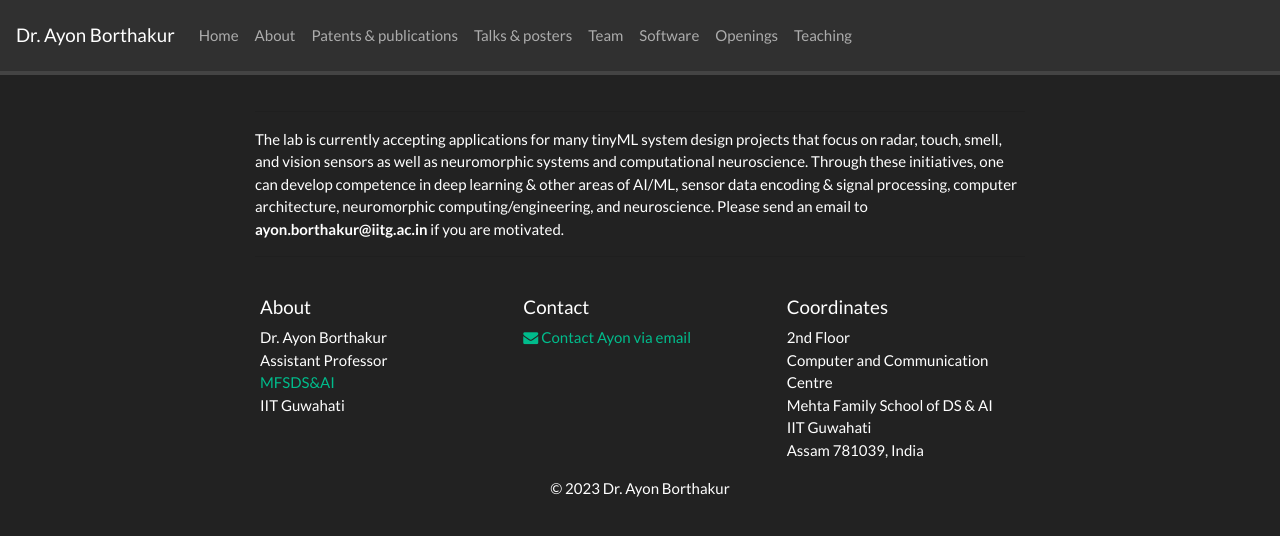
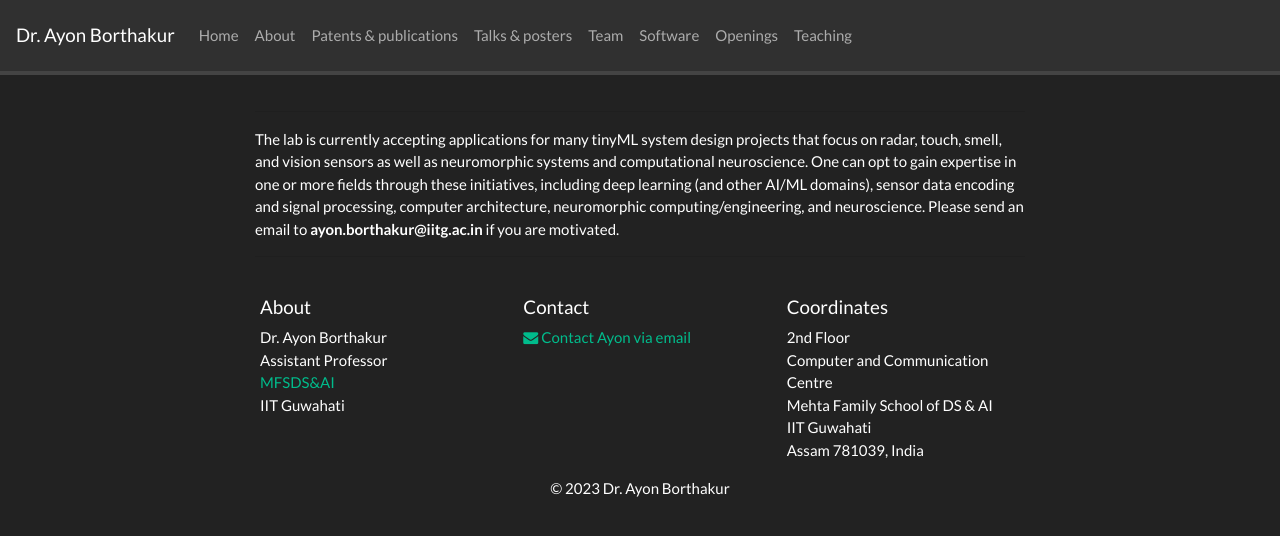
Before and after one commit to BorthakurAyon/borthakurayon.github.io, a Jekyll site: the page built from _pages/openings.md, in a window 1280 px wide. Shown: the top 536 px of the page. Built offline with Jekyll 4.4.1, drawn with Linux system fonts in a browser that asks for light colours; nearby versions of some CDN libraries; a style sheet for code colours, icons or effects is not loaded.

Commit message:
Update openings.md

```diff
--- a/_pages/openings.md
+++ b/_pages/openings.md
@@ -6,6 +6,6 @@ permalink: /openings/
 ---
 ---
 
-The lab is currently accepting applications for many tinyML system design projects that focus on radar, touch, smell, and vision sensors as well as neuromorphic systems and computational neuroscience. Through these initiatives, one can develop competence in deep learning & other areas of AI/ML, sensor data encoding & signal processing, computer architecture, neuromorphic computing/engineering, and neuroscience. Please send an email to **ayon.borthakur@iitg.ac.in** if you are motivated.
+The lab is currently accepting applications for many tinyML system design projects that focus on radar, touch, smell, and vision sensors as well as neuromorphic systems and computational neuroscience. One can opt to gain expertise in one or more fields through these initiatives, including  deep learning (and other AI/ML domains), sensor data encoding and signal processing, computer architecture, neuromorphic computing/engineering, and neuroscience. Please send an email to **ayon.borthakur@iitg.ac.in** if you are motivated.
 
 ---
```
